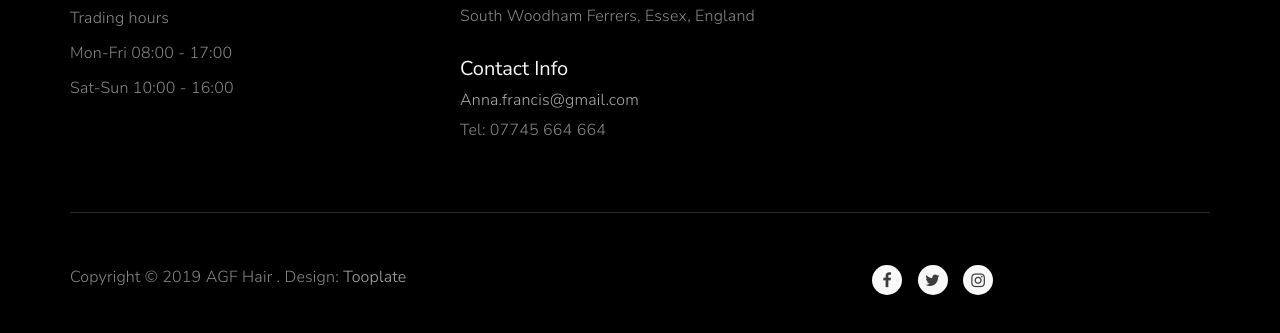
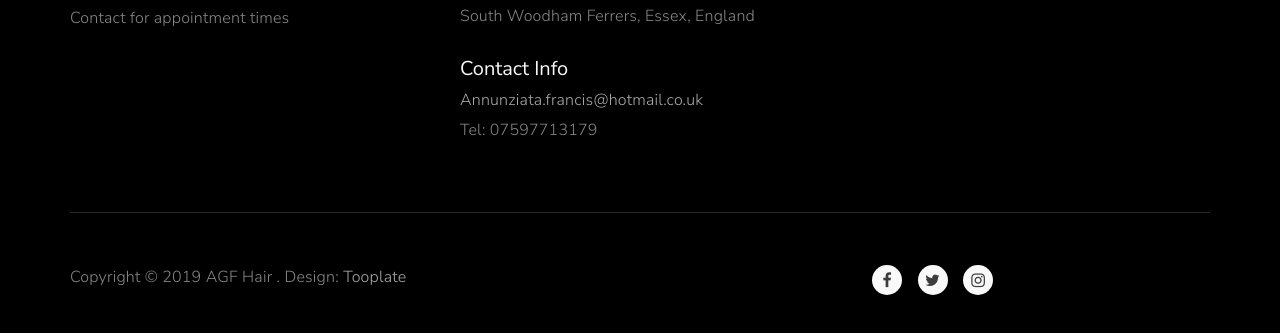
Before and after one commit to GeorgeFrancis/agfhair, a plain HTML site: page index.html in a window 1280 px wide. Shown: the part 2733-3066 px from the top of the page. Drawn offline with nearby package versions, Linux system fonts and the light colour scheme.

Commit message:
updated web text

```diff
--- a/index.html
+++ b/index.html
@@ -191,10 +191,8 @@ http://www.tooplate.com/view/2100-artist
 
                <div class="wow fadeInUp col-md-4 col-sm-4" data-wow-delay="0.2s">
                     <h4>AGF Hair</h4>
-                    <p>Trading hours</p>
-                    <p>Mon-Fri 08:00 - 17:00</p>
-                    <p>Sat-Sun 10:00 - 16:00</p>
-               </div>
+                    <p>Contact for appointment times</p>
+                  </div>
 
                <div class="wow fadeInUp col-md-4 col-sm-4" data-wow-delay="0.4s">
                     <div class="support-cus">
@@ -203,8 +201,8 @@ http://www.tooplate.com/view/2100-artist
                     </div>
                     <div class="support-cus">
                          <h4>Contact Info</h4>
-                         <p><a href="#">Anna.francis@gmail.com</a></p>
-                         <p>Tel: 07745 664 664</p>
+                         <p><a href="#">Annunziata.francis@hotmail.co.uk</a></p>
+                         <p>Tel: 07597713179</p>
                     </div>
                </div>
 
```
Also changed, not shown: images/logo home-bg.jpg (added), 1 other file.
